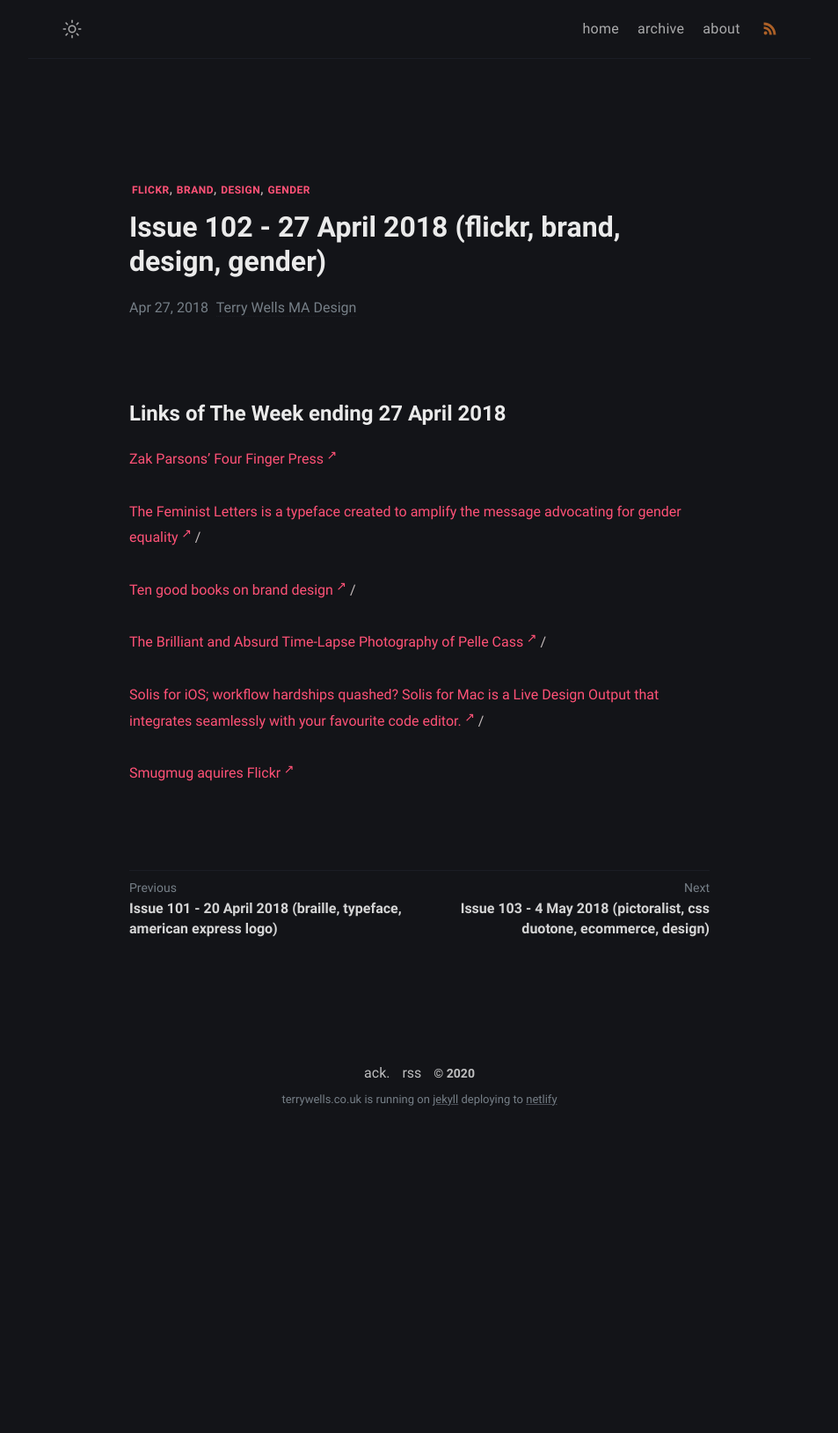
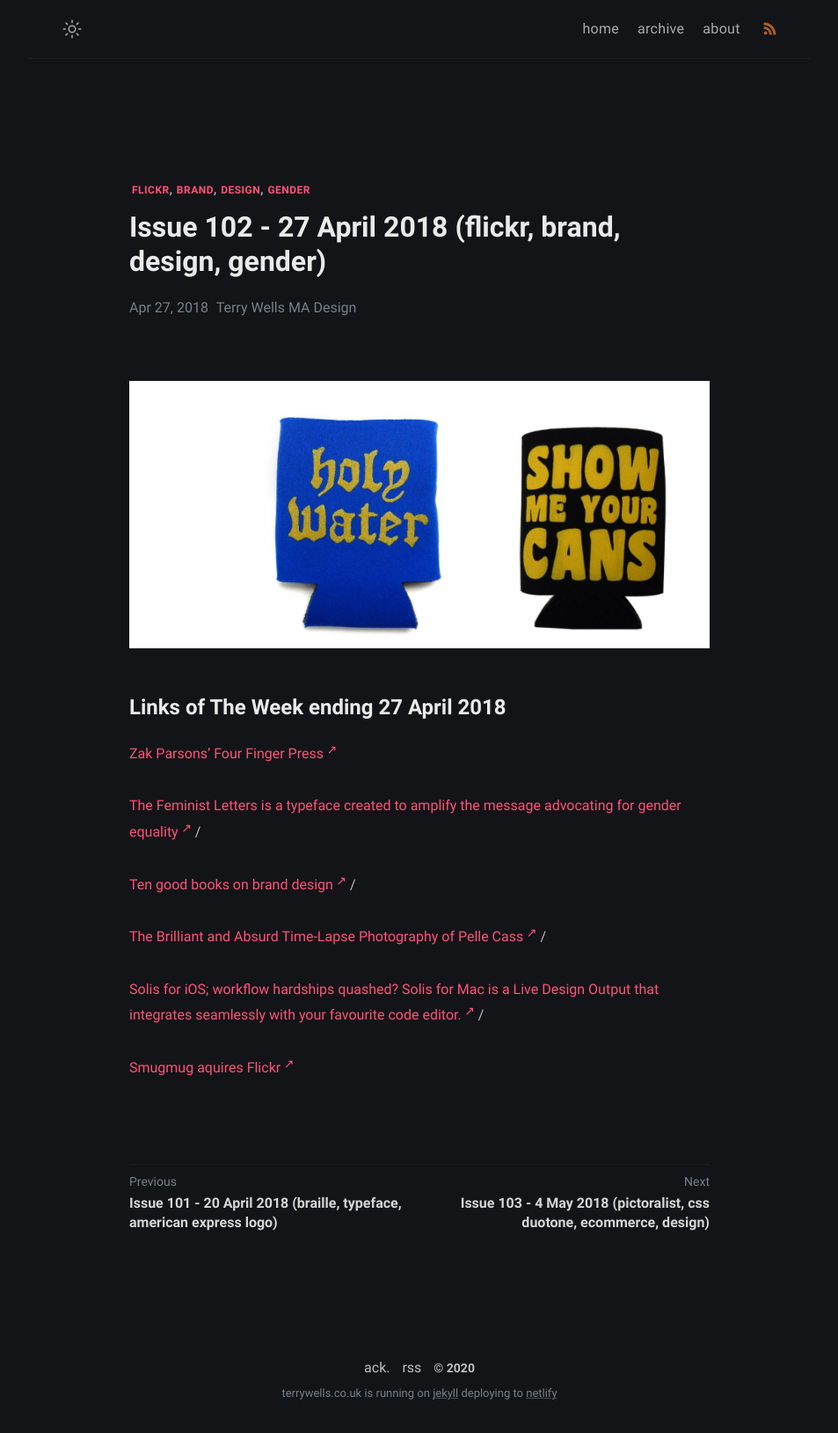
Before and after one commit to wristtattoo/jekyll-klise, a Jekyll site: the page built from _posts/2020-11-03-issue-102-27-april-2018-flickr-brand-design-gender.md, in a window 1280 px wide. Shown: the whole page at 88% size, without its empty margins (163-1116 px from the left). Built offline with Jekyll 4.4.1, drawn with Linux system fonts in a browser that asks for light colours; a script that is not in the unit is left out; before the commit the page ends 1294 px from its top, so only the background shows below that.

Commit message:
Update Links of The Week “2020-11-03-issue-102-27-april-2018-flickr-brand-design-gender”

```diff
--- a/_posts/2020-11-03-issue-102-27-april-2018-flickr-brand-design-gender.md
+++ b/_posts/2020-11-03-issue-102-27-april-2018-flickr-brand-design-gender.md
@@ -4,6 +4,8 @@ title: Issue 102 - 27 April 2018 (flickr, brand, design, gender)
 tags: flickr brand design gender
 date: 2018-04-27T12:51:12.944Z
 ---
+![Zak Parsons' Four Finger Press](/assets/uploads/issue-102.png "Zak Parsons' Four Finger Press")
+
 # Links of The Week ending 27 April 2018
 
 <a href="https://fourfingerpress.com/collections/all" target="_blank">Zak Parsons' Four Finger Press</a>
```
Also changed, not shown: assets/uploads/issue-102.png (added).
